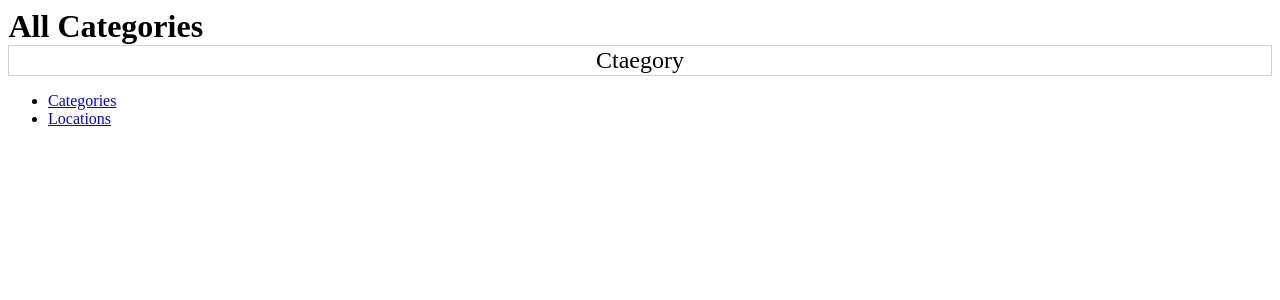
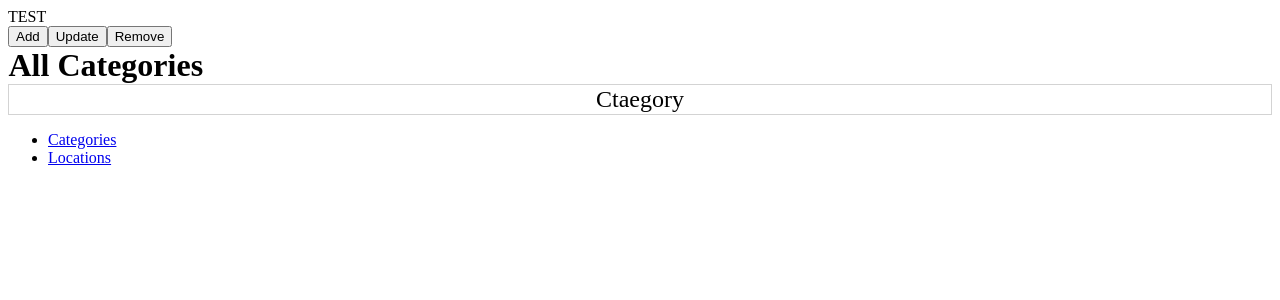
Before and after one commit to DmitryGron/my-locations, a React (Create React App) app: page /locations in a window 1280 px wide. Shown: the top 300 px of the page. Built offline with nearby package versions, Linux system fonts and the light colour scheme.

Commit message:
Add works

```diff
--- a/src/HigherOrderComponent/Layout.jsx
+++ b/src/HigherOrderComponent/Layout.jsx
@@ -1,11 +1,12 @@
 import React from 'react';
 import Navbar from '../components/Navbar/Navbar.container';
+import Toolbar from '../containers/Toolbar/Toolbar.container';
 
 const Layout = props => {
 	console.log(props);
 	return (
 		<>
-			{/* TODO: toolbar */}
+			<Toolbar />
 			<main>{props.children}</main>
 			<Navbar />
 		</>
--- a/src/components/custom/Table.component.jsx
+++ b/src/components/custom/Table.component.jsx
@@ -26,6 +26,7 @@ vertical-align: middle;
 
 `;
 
+// TODO: map headers from props
 const CustomTable = props => {
 	console.log(props);
 	return (
@@ -37,7 +38,7 @@ const CustomTable = props => {
 				</tr>
 				{props.categories.map(category => (
 					<tr>
-						<TableData>{category.categoryName}</TableData>
+						<TableData>{category}</TableData>
 					</tr>
 				))}
 			</tbody>
--- a/src/containers/Toolbar/Toolbar.container.jsx
+++ b/src/containers/Toolbar/Toolbar.container.jsx
@@ -0,0 +1,48 @@
+import React from 'react';
+import { connect } from 'react-redux';
+import * as categoriesActions from '../../store/actions/categories.actions';
+
+const Toolbar = props => {
+	return (
+		<div>
+			<header>TEST</header>
+			<button
+				onClick={() => {
+					props.addCategory('props.categoryName');
+				}}
+			>
+				Add
+			</button>
+			<button
+				onClick={() => {
+					props.updateCategory(props.categoryName);
+				}}
+			>
+				Update
+			</button>
+			<button
+				onClick={() => {
+					props.removeCategory(props.categoryName);
+				}}
+			>
+				Remove
+			</button>
+		</div>
+	);
+};
+
+const mapDispatchToProps = dispatch => {
+	return {
+		addCategory: categoryName =>
+			dispatch(categoriesActions.addCategory(categoryName)),
+		updateCategory: categoryName =>
+			dispatch(categoriesActions.addCategory(categoryName)),
+		removeCategory: categoryName =>
+			dispatch(categoriesActions.addCategory(categoryName))
+	};
+};
+
+export default connect(
+	null,
+	mapDispatchToProps
+)(Toolbar);
--- a/src/store/reducers/categories.reducers.js
+++ b/src/store/reducers/categories.reducers.js
@@ -1,5 +1,5 @@
 import * as actionTypes from '../actions/actionTypes';
-// import { updateObject } from '../../shared/utility';
+import { updateObject } from '../../shared/utility';
 
 // TODO: check if need more state(loading,etc...)
 const initialState = {
@@ -8,26 +8,32 @@ const initialState = {
 
 const addCategory = (state, action) => {
 	console.log(state, action);
+	const updatedCategoriesArray = [...state.categories];
+	updatedCategoriesArray.push(action.categoryName);
+	const updatedState = { categories: updatedCategoriesArray };
+	return updateObject(state, updatedState);
 };
 
-const getCategories = (state, action) => {
-	console.log(state, action);
-};
+// const getCategories = (state, action) => {
+// 	console.log(state, action);
+// };
 
 const updateCategory = (state, action) => {
 	console.log(state, action);
+	return state;
 };
 
 const removeCategory = (state, action) => {
 	console.log(state, action);
+	return state;
 };
 
 const reducer = (state = initialState, action) => {
 	switch (action.type) {
 		case actionTypes.ADD_CATEGORY:
 			return addCategory(state, action);
-		case actionTypes.GET_CATEGORIES:
-			return getCategories(state, action);
+		// case actionTypes.GET_CATEGORIES:
+		// 	return getCategories(state, action);
 		case actionTypes.UPDATE_CATEGORY:
 			return updateCategory(state, action);
 		case actionTypes.REMOVE_CATEGORY:
```
